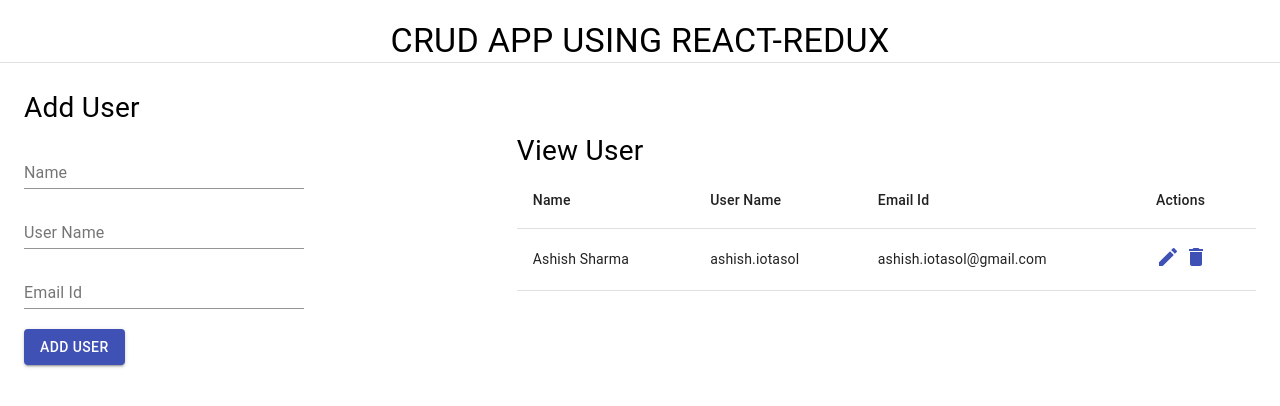
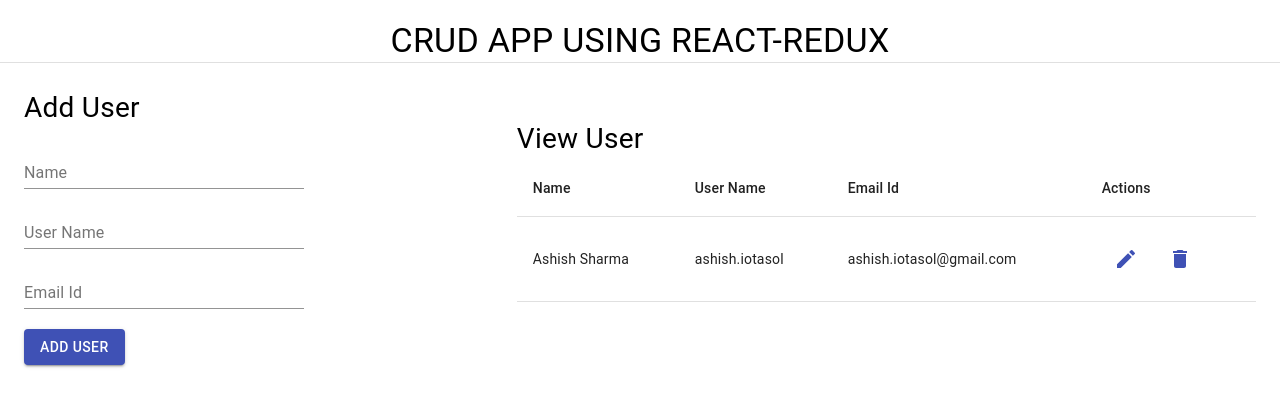
Before and after one commit to Ashish095/crud-react-redux, a React (Create React App) app: page / in a window 1280 px wide. Shown: the top 406 px of the page. Built offline with nearby package versions, Linux system fonts and the light colour scheme.

Commit message:
add click on edit/delete buttons

```diff
--- a/src/component/MainPage.tsx
+++ b/src/component/MainPage.tsx
@@ -19,7 +19,10 @@ const styles = (theme: Theme) => createStyles({
     },
     leftSection: {
         width: '100%',
-        maxWidth: 'calc(100% - 60%)',
+        maxWidth: '100%',
+        '@media (min-width: 600px)': {
+            maxWidth: 'calc(100% - 60%)',
+        },
         '& $heading': {
             fontSize: 28
         }
--- a/src/component/user/UserList.tsx
+++ b/src/component/user/UserList.tsx
@@ -11,6 +11,7 @@ import TableCell from '@material-ui/core/TableCell';
 import TableBody from '@material-ui/core/TableBody';
 import EditIcon from '@material-ui/icons/Edit';
 import DeleteIcon from '@material-ui/icons/Delete';
+import IconButton from '@material-ui/core/IconButton';
 
 const styles = (theme: Theme) => createStyles({
     root: {},
@@ -37,6 +38,17 @@ interface Props extends WithStyles<typeof styles> { }
 interface State { }
 
 class UserList extends React.Component<Props, State> {
+
+    editUserDetail = (e: React.MouseEvent) => {
+        e.preventDefault();
+        console.log('Edit User Function');
+    }
+
+    deleteUser = (e: React.MouseEvent) => {
+        e.preventDefault();
+        console.log('Delete User Function');
+    }
+
     render() {
         const { classes } = this.props;
 
@@ -62,8 +74,18 @@ class UserList extends React.Component<Props, State> {
                                 <TableCell>ashish.iotasol</TableCell>
                                 <TableCell>ashish.iotasol@gmail.com</TableCell>
                                 <TableCell>
-                                    <EditIcon color="primary" />&nbsp;
-                                    <DeleteIcon color="primary" />
+                                    <IconButton
+                                        onClick={(e) => this.editUserDetail(e)}
+                                    >
+                                        <EditIcon
+                                            color="primary"
+                                        />&nbsp;
+                                    </IconButton>
+                                    <IconButton
+                                        onClick={(e) => this.deleteUser(e)}
+                                    >
+                                        <DeleteIcon color="primary" />
+                                    </IconButton>
                                 </TableCell>
                             </TableRow>
                         </TableBody>
```
